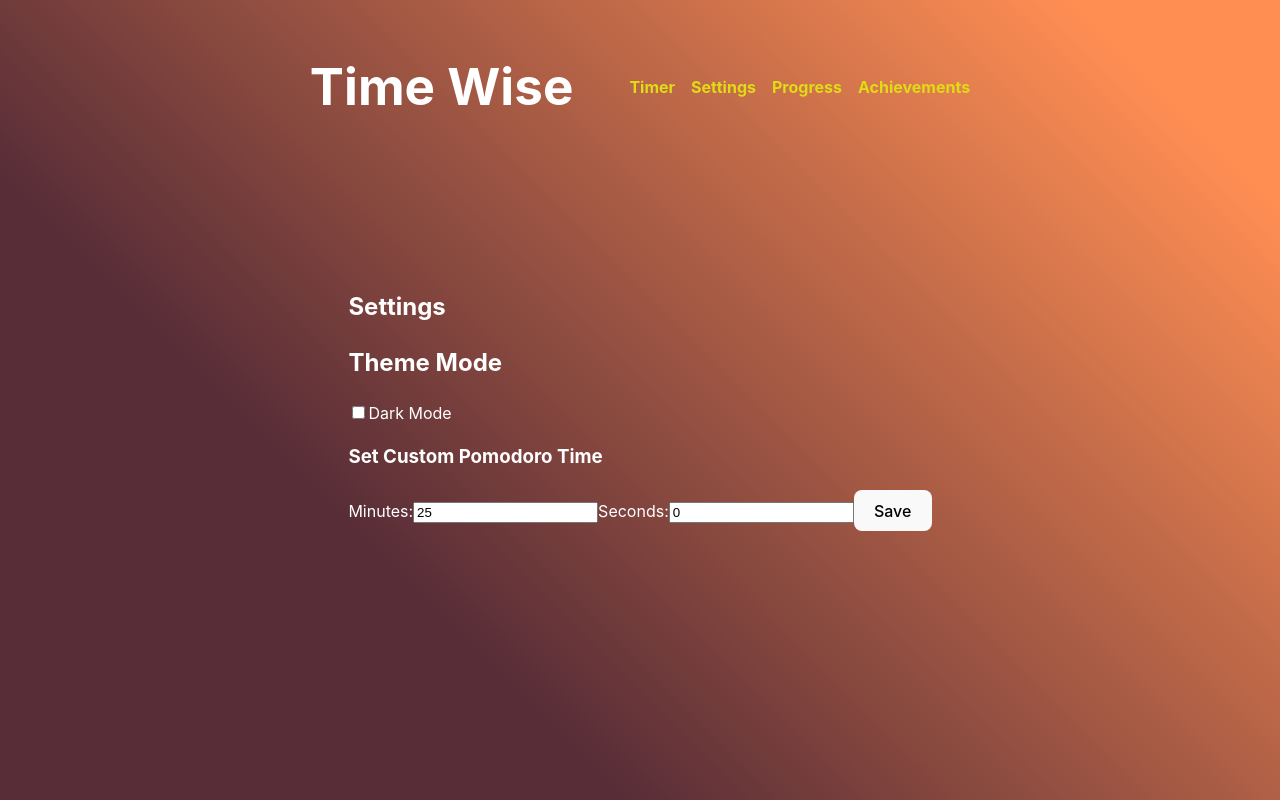
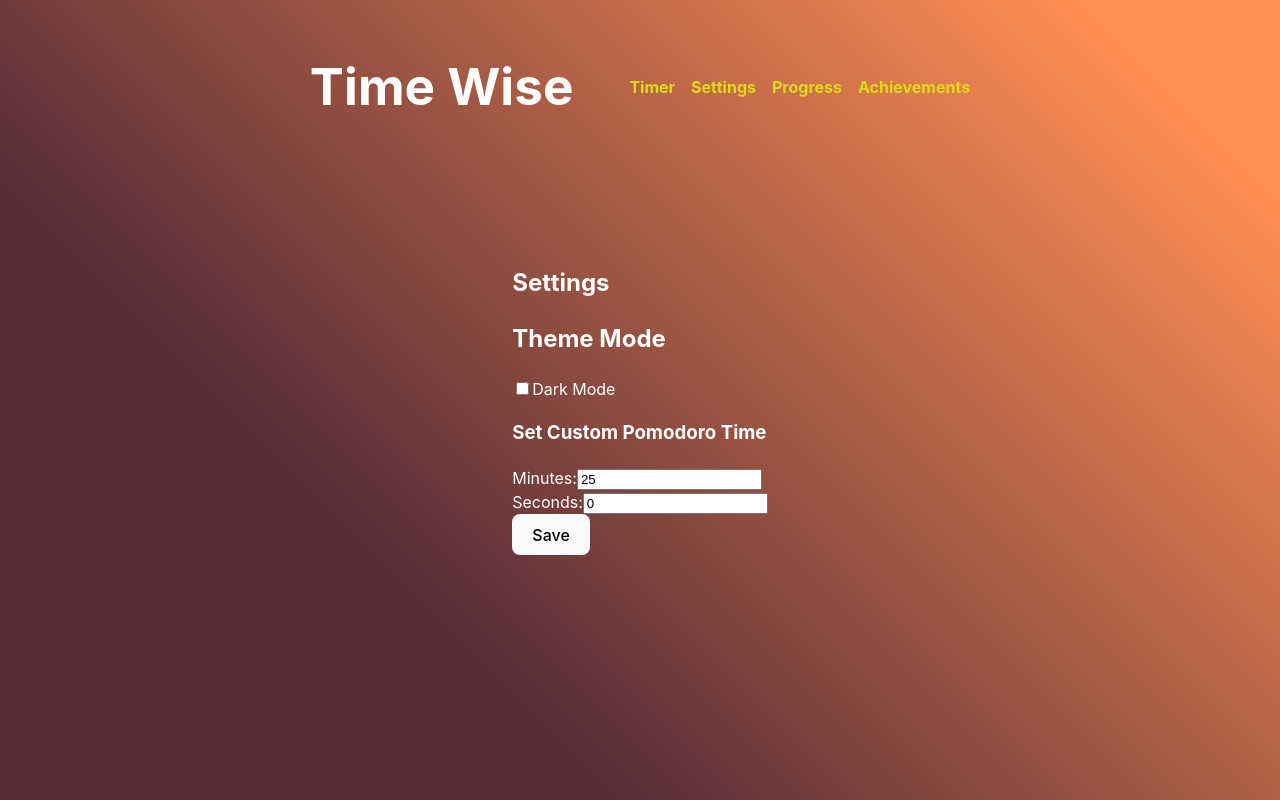
Before and after one commit to Jenni4B/myTimer, a React (Vite) app: page /settings in a window 1280 px wide. Built offline with nearby package versions, Linux system fonts and the light colour scheme.

Commit message:
changed settings ui

```diff
--- a/src/App.css
+++ b/src/App.css
@@ -18,6 +18,10 @@ html, body, #root {
   height: 100%;
   width: 100%;
   transition: background 0.3s ease, color 0.3s ease;
+}
+
+label {
+  margin-bottom: 10px;
 }
 
 /* DARK MODE THEME */
--- a/src/App.jsx
+++ b/src/App.jsx
@@ -1,11 +1,13 @@
 import './App.css';
 import { BrowserRouter as Router, Route, Routes, Link } from 'react-router-dom';
 import { useState, useEffect } from 'react';
+
 import Card from "./components/common/Card";
 import Settings from './components/settings/Settings';
 import Progress from "./components/analytics/Progress";
-import Achievements from "./components/achievements/achievements"; // ✅ Ensure correct casing
-import { AchievementsProvider } from "./context/achievementsContext"; // ✅ Ensure correct casing
+
+import Achievements from "./components/achievements/achievements";
+import { AchievementsProvider } from "./context/achievementsContext";
 
 function App() {
     // Load saved theme from localStorage (default to 'light')
--- a/src/components/settings/customTime.jsx
+++ b/src/components/settings/customTime.jsx
@@ -23,6 +23,7 @@ const CustomTime = ({ onTimeChange }) => {
   return (
     <div>
       <h3>Set Custom Pomodoro Time</h3>
+      <div>
         <label>
           Minutes:
           <input
@@ -31,6 +32,8 @@ const CustomTime = ({ onTimeChange }) => {
             onChange={(e) => setMinutes(Number(e.target.value))}
           />
         </label>
+      </div>
+      <div>
         <label>
           Seconds:
           <input
@@ -39,6 +42,7 @@ const CustomTime = ({ onTimeChange }) => {
             onChange={(e) => setSeconds(Number(e.target.value))}
           />
         </label>
+      </div>
         <button onClick={handleSave}>Save</button>
     </div>
   );
```
Lines whose indentation alone changed are shown as unchanged.
